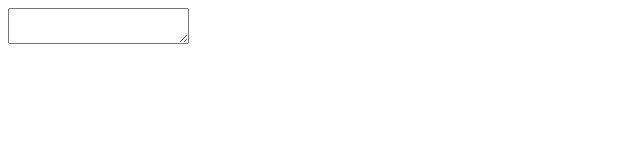
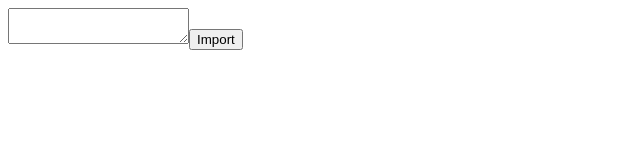
Before and after one commit to galbertsson/MarcWeb, a Next.js app in the folder code/: page /create in a window 1280 px wide. Shown: the top 160 px of the page, without its empty margins (0-640 px from the left). Built offline with nearby package versions, Linux system fonts and the light colour scheme.

Commit message:
Added import button to text parser

```diff
--- a/code/components/creation/deckCreation.js
+++ b/code/components/creation/deckCreation.js
@@ -13,13 +13,18 @@ class DeckCreation extends React.Component {
 
         this.parseHandler = this.parseHandler.bind(this)
         this.noteChange = this.noteChange.bind(this)
+        this.runParser = this.runParser.bind(this)
     }
 
 
     parseHandler(text) {
-        let tmp = textParser(text, " - ")//For now hard-code the split character
+        this.setState({text : text})
+    }
 
-        this.setState({notes : tmp, text : text})
+    runParser(){
+        let tmp = textParser(this.state.text, " - ")//For now hard-code the split character
+
+        this.setState({notes : tmp})
     }
 
     noteChange(index, text, isFront){
@@ -48,7 +53,7 @@ class DeckCreation extends React.Component {
 
     render(){
         return <>
-            <TextInput callBack={this.parseHandler}/>
+            <TextInput textCallBack={this.parseHandler} buttonCallBack={this.runParser}/>
             {this.state.notes.map((note, index) => <Note {...note} index={index} callBack={this.noteChange}/>)}
         </>
     }
--- a/code/components/creation/textInput.js
+++ b/code/components/creation/textInput.js
@@ -5,7 +5,10 @@ class TextInput extends React.Component {
     }
 
     render(){
-        return <textarea onChange={(e) => this.props.callBack(e.target.value)}></textarea>
+        return <>
+            <textarea onChange={(e) => this.props.textCallBack(e.target.value)}></textarea>
+            <button onClick={() => this.props.buttonCallBack()}>Import</button>
+            </>
     }
 }
 
```
